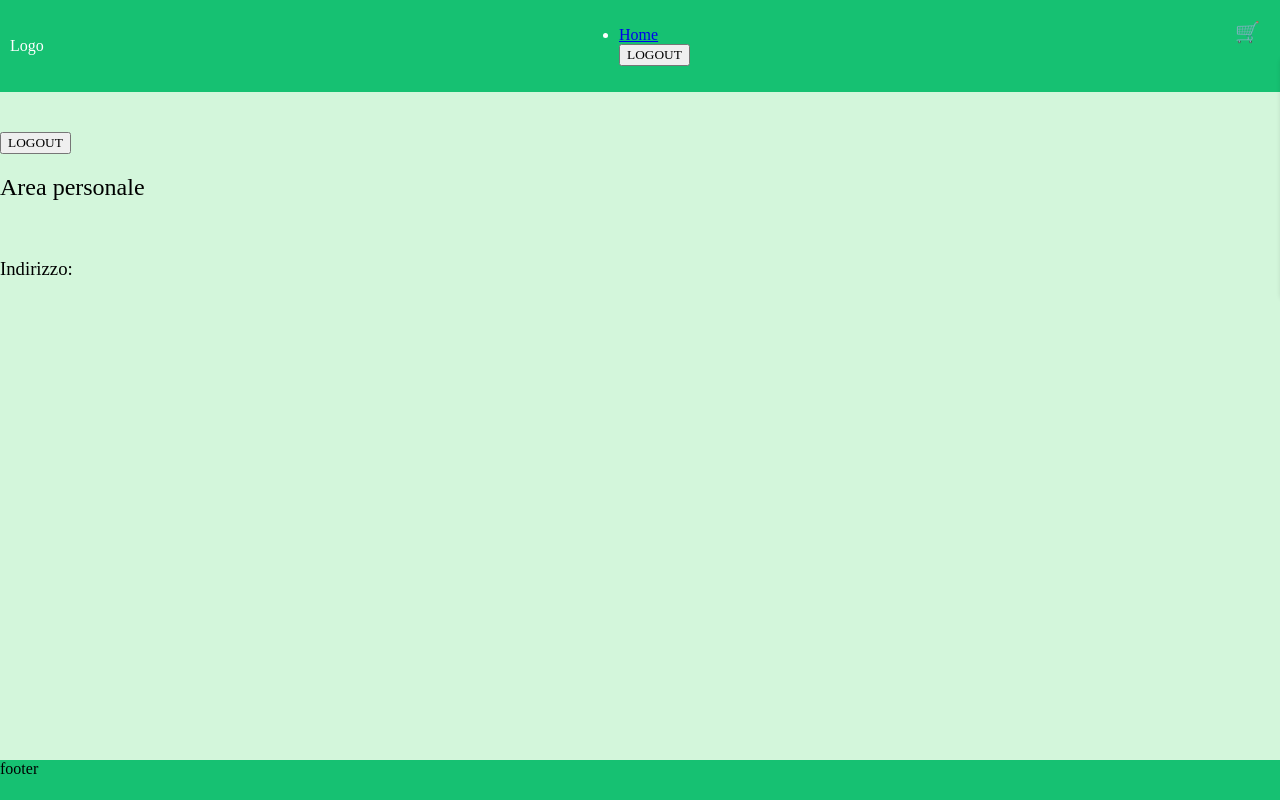
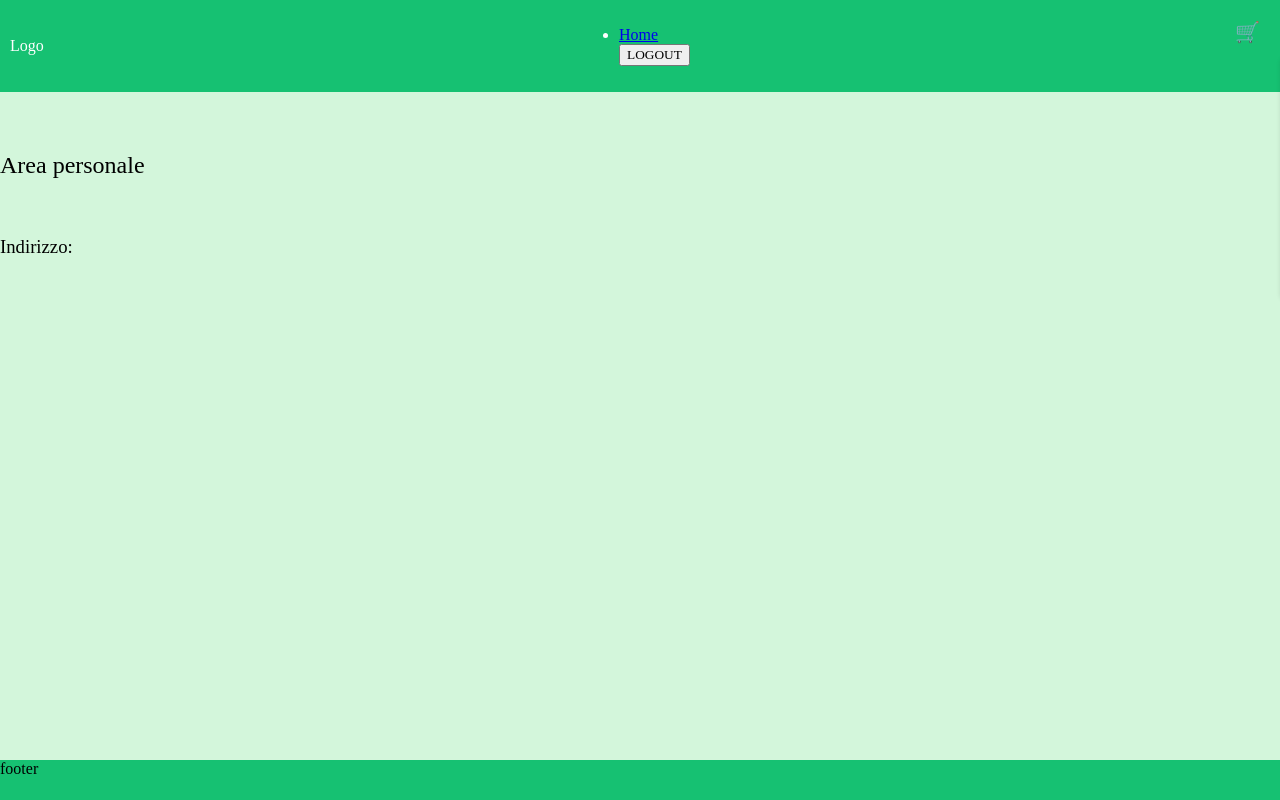
Before and after one commit to pnntn/ByteReads, an Angular app in the folder origanboh_angular/: page /area-cliente in a window 1280 px wide. Shown: the top 800 px of the page. Built offline with nearby package versions, Linux system fonts and the light colour scheme; no server answers; sample sign-in values are in the browser's storage; a web font is replaced by a local one.

Commit message:
Removing duplicate logout button in customerarea

```diff
--- a/origanboh_angular/src/app/customerarea/customerarea.component.html
+++ b/origanboh_angular/src/app/customerarea/customerarea.component.html
@@ -1,4 +1,3 @@
-<button (click)="logout()">LOGOUT</button>
 <h2>Area personale {{cliente?.username}}</h2>
 <h3>{{cliente?.nome}} {{cliente?.cognome}}</h3>
 <br>
--- a/origanboh_angular/src/app/customerarea/customerarea.component.ts
+++ b/origanboh_angular/src/app/customerarea/customerarea.component.ts
@@ -74,9 +74,4 @@ export class CustomerareaComponent {
 
   }
 
-  logout(){
-    sessionStorage.clear();
-    window.location.href="/";
-  }
-
 }
```
